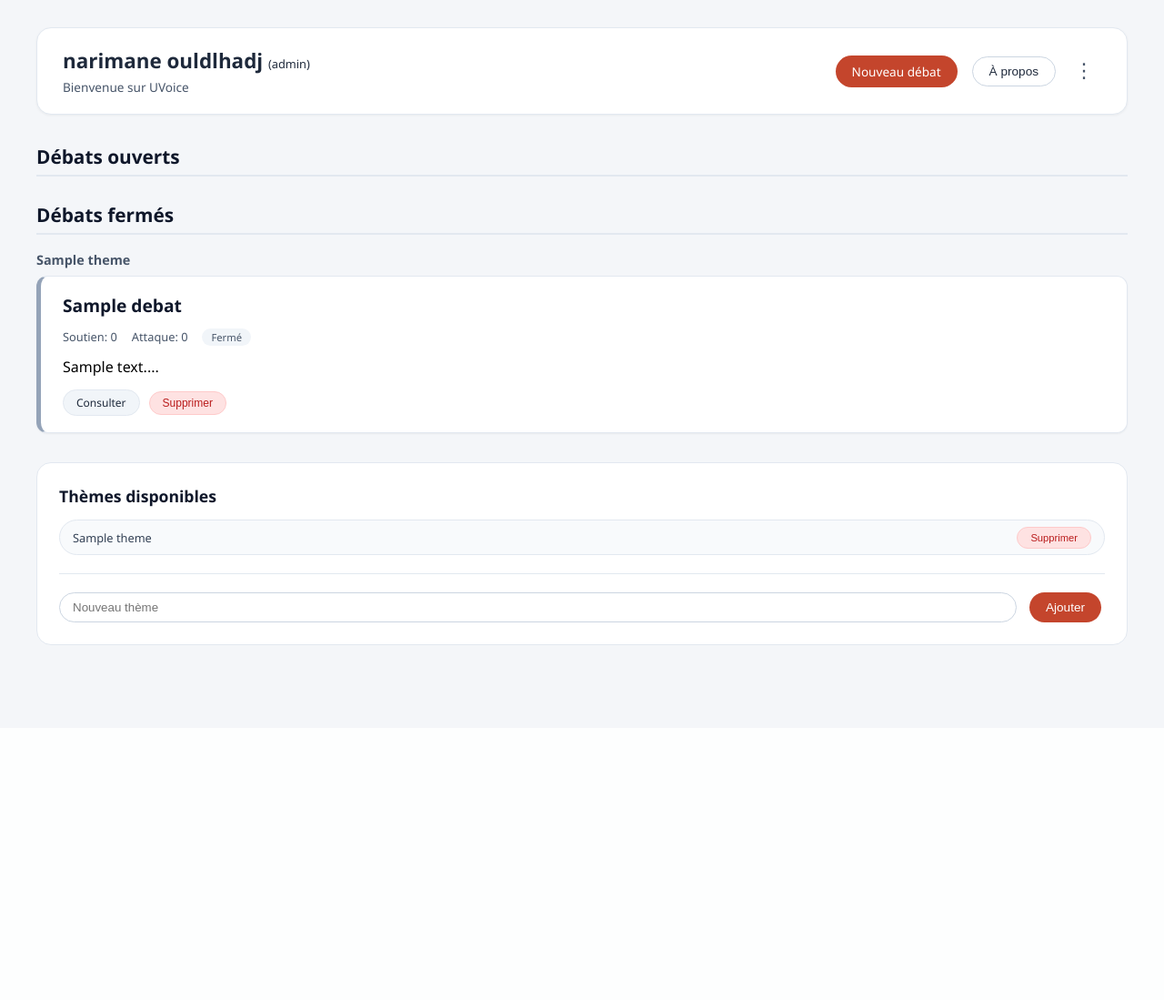
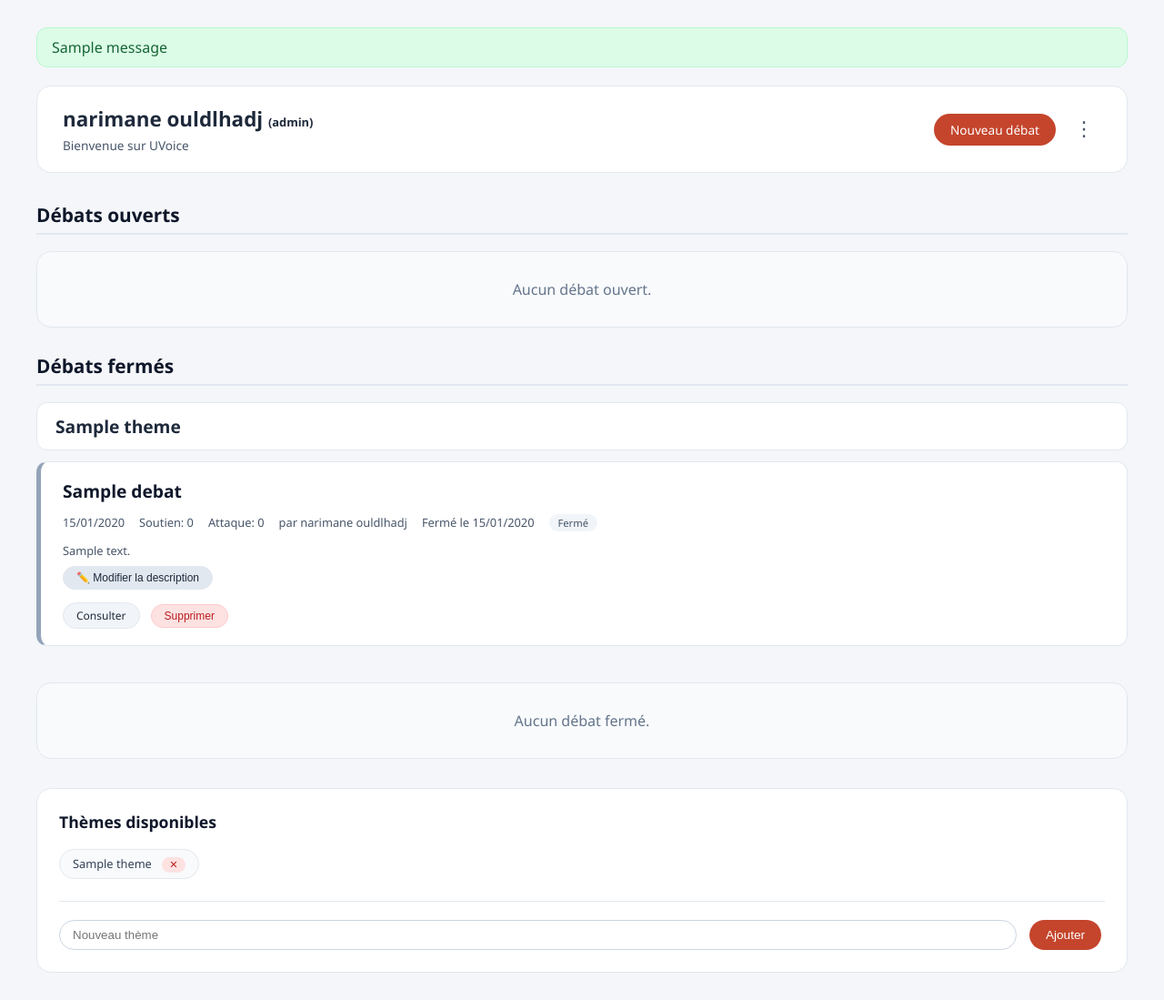
Before and after one commit to nadineiyapri/plateforme_de_d-liberation, a Flask app: page /accueil in a window 1280 px wide. Shown: the whole page at 91% size. Before the commit the page ends 709 px from the top, so only its background shows below. Run offline with Flask 3, Linux system fonts and the light colour scheme; a user stored in the database is signed in; tables that the repository leaves empty hold one stand-in row (values such as "Sample post"); one stand-in notice (Sample message) is shown.

Commit message:
adaptation code accueil.html au sprint3

```diff
--- a/templates/accueil.html
+++ b/templates/accueil.html
@@ -5,212 +5,66 @@
     <title>UVoice - Accueil</title>
     <style>
         * { margin: 0; padding: 0; box-sizing: border-box; }
-        body {
-            font-family: 'Segoe UI', Roboto, system-ui, sans-serif;
-            background: #f4f6f9;
-            padding: 30px 20px;
-        }
+        body { font-family: 'Segoe UI', Roboto, sans-serif; background: #f4f6f9; padding: 30px 20px; }
         .container { max-width: 1200px; margin: 0 auto; }
-
-        .header {
-            background: white;
-            border-radius: 16px;
-            padding: 20px 28px;
-            display: flex;
-            justify-content: space-between;
-            align-items: center;
-            flex-wrap: wrap;
-            margin-bottom: 32px;
-            box-shadow: 0 1px 3px rgba(0,0,0,0.05);
-            border: 1px solid #e2e8f0;
-        }
-        .user-info h2 { color: #1e293b; font-size: 1.4rem; font-weight: 600; }
+        .header { background: white; border-radius: 16px; padding: 20px 28px; display: flex; justify-content: space-between; align-items: center; flex-wrap: wrap; margin-bottom: 32px; border: 1px solid #e2e8f0; }
+        .user-info h2 { color: #1e293b; font-size: 1.4rem; }
         .user-info p { color: #475569; margin-top: 4px; font-size: 0.85rem; }
-
-        .btn {
-            background: #c4452c;
-            color: white;
-            padding: 8px 18px;
-            border-radius: 30px;
-            text-decoration: none;
-            font-weight: 500;
-            margin: 0 4px;
-            display: inline-block;
-            transition: 0.2s;
-            border: none;
-            cursor: pointer;
-            font-size: 0.85rem;
-        }
+        .btn { background: #c4452c; color: white; padding: 8px 18px; border-radius: 30px; text-decoration: none; font-weight: 500; margin: 0 4px; display: inline-block; transition: 0.2s; border: none; cursor: pointer; font-size: 0.85rem; }
         .btn:hover { background: #a3321c; }
-        .btn-outline {
-            background: transparent;
-            border: 1px solid #cbd5e1;
-            color: #1e293b;
-        }
-        .btn-outline:hover { background: #f1f5f9; }
-
-        .section-title {
-            font-size: 1.3rem;
-            font-weight: 600;
-            color: #0f172a;
-            margin: 28px 0 18px 0;
-            padding-bottom: 6px;
-            border-bottom: 2px solid #e2e8f0;
-        }
-
-        .debat-card {
-            background: white;
-            border-radius: 12px;
-            padding: 18px 24px;
-            margin-bottom: 16px;
-            box-shadow: 0 1px 2px rgba(0,0,0,0.05);
-            border: 1px solid #e2e8f0;
-            transition: box-shadow 0.2s;
-        }
-        .debat-card:hover { box-shadow: 0 4px 12px rgba(0,0,0,0.08); }
-        .debat-card.ouvert { border-left: 5px solid #8b5cf6; }
-        .debat-card.ferme  { border-left: 5px solid #94a3b8; }
-
+        .btn-small { background: #f1f5f9; padding: 5px 14px; border-radius: 30px; font-size: 0.75rem; font-weight: 500; text-decoration: none; color: #1e293b; border: 1px solid #e2e8f0; cursor: pointer; display: inline-block; }
+        .btn-small:hover { background: #e2e8f0; }
+        .btn-danger { background: #fee2e2; color: #b91c1c; border-color: #fecaca; }
+        .btn-danger:hover { background: #fecaca; }
+        .section-title { font-size: 1.3rem; font-weight: 600; color: #0f172a; margin: 28px 0 18px 0; padding-bottom: 6px; border-bottom: 2px solid #e2e8f0; }
+        .theme-groupe { margin-bottom: 40px; }
+        .theme-header { background: white; padding: 12px 20px; margin-bottom: 12px; border-radius: 12px; border: 1px solid #e2e8f0; display: flex; justify-content: space-between; align-items: center; }
+        .theme-header h3 { color: #1e293b; font-size: 1.2rem; }
+        .debat-card { background: white; border-radius: 12px; padding: 18px 24px; margin-bottom: 16px; border: 1px solid #e2e8f0; border-left: 5px solid; }
+        .debat-card.ouvert { border-left-color: #8b5cf6; }
+        .debat-card.ferme { border-left-color: #94a3b8; }
         .debat-titre { font-size: 1.2rem; font-weight: 600; margin-bottom: 8px; }
         .debat-titre a { text-decoration: none; color: #0f172a; }
         .debat-titre a:hover { color: #c4452c; }
-
-        .debat-meta {
-            display: flex;
-            flex-wrap: wrap;
-            gap: 16px;
-            margin: 12px 0;
-            font-size: 0.8rem;
-            color: #475569;
-        }
+        .debat-meta { display: flex; flex-wrap: wrap; gap: 16px; margin: 12px 0; font-size: 0.8rem; color: #475569; }
         .badge { padding: 2px 10px; border-radius: 30px; font-size: 0.7rem; font-weight: 500; }
         .badge.violet { background: #ede9fe; color: #6d28d9; }
-        .badge.gris   { background: #f1f5f9; color: #475569; }
-
-        .flex-actions { display: flex; gap: 10px; margin-top: 14px; align-items: center; flex-wrap: wrap; }
-
-        .btn-small {
-            background: #f1f5f9;
-            padding: 5px 14px;
-            border-radius: 30px;
-            font-size: 0.75rem;
-            font-weight: 500;
-            text-decoration: none;
-            color: #1e293b;
-            border: 1px solid #e2e8f0;
-            cursor: pointer;
-        }
-        .btn-small:hover { background: #e2e8f0; }
-        .btn-danger {
-            background: #fee2e2;
-            color: #b91c1c;
-            border-color: #fecaca;
-        }
-        .btn-danger:hover { background: #fecaca; }
-
-        .theme-section {
-            background: white;
-            border-radius: 16px;
-            padding: 24px;
-            margin-top: 32px;
-            border: 1px solid #e2e8f0;
-        }
-        .theme-section h3 { color: #0f172a; font-size: 1.1rem; margin-bottom: 14px; font-weight: 600; }
-
-        .theme-ligne {
-            display: flex;
-            align-items: center;
-            justify-content: space-between;
-            background: #f8fafc;
-            border: 1px solid #e2e8f0;
-            border-radius: 40px;
-            padding: 6px 14px;
-            margin: 4px 0;
-        }
-        .theme-ligne span { font-size: 0.8rem; color: #334155; }
-
+        .badge.gris { background: #f1f5f9; color: #475569; }
+        .flex-actions { display: flex; gap: 12px; margin-top: 14px; align-items: center; flex-wrap: wrap; }
+        .empty-msg { text-align: center; padding: 30px; color: #64748b; background: #f8fafc; border-radius: 16px; border: 1px solid #e2e8f0; margin-bottom: 20px; }
+        .dropdown { position: relative; display: inline-block; }
+        .dropdown button { background: none; font-size: 22px; padding: 0 8px; cursor: pointer; border: none; color: #475569; }
+        .dropdown-content { display: none; position: absolute; right: 0; background: white; min-width: 140px; box-shadow: 0 4px 12px rgba(0,0,0,0.1); border-radius: 12px; z-index: 10; border: 1px solid #e2e8f0; }
+        .dropdown-content a { color: #1e293b; padding: 10px 16px; text-decoration: none; display: block; font-size: 0.85rem; }
+        .dropdown-content a:hover { background: #f1f5f9; }
+        .theme-section { background: white; border-radius: 16px; padding: 24px; margin-top: 32px; border: 1px solid #e2e8f0; }
+        .theme-section h3 { color: #0f172a; font-size: 1.1rem; margin-bottom: 14px; }
+        .theme-badge { background: #f8fafc; border: 1px solid #e2e8f0; border-radius: 40px; padding: 6px 14px; margin: 4px 6px 4px 0; display: inline-block; font-size: 0.8rem; color: #334155; }
+        .supprimer-theme-btn { background: #fee2e2; color: #b91c1c; border: none; padding: 2px 8px; border-radius: 30px; margin-left: 8px; cursor: pointer; font-size: 0.7rem; }
         hr { margin: 20px 0; border: 0; height: 1px; background: #e2e8f0; }
-
-        .empty-msg {
-            text-align: center;
-            padding: 40px;
-            color: #64748b;
-            background: #f8fafc;
-            border-radius: 16px;
-            border: 1px solid #e2e8f0;
-        }
-
-        .dropdown { position: relative; display: inline-block; }
-        .dropdown button {
-            background: none;
-            font-size: 22px;
-            padding: 0 8px;
-            cursor: pointer;
-            border: none;
-            color: #475569;
-        }
-        .dropdown-content {
-            display: none;
-            position: absolute;
-            right: 0;
-            background-color: white;
-            min-width: 140px;
-            box-shadow: 0 4px 12px rgba(0,0,0,0.1);
-            border-radius: 12px;
-            z-index: 10;
-            border: 1px solid #e2e8f0;
-        }
-        .dropdown-content a {
-            color: #1e293b;
-            padding: 10px 16px;
-            text-decoration: none;
-            display: block;
-            font-size: 0.85rem;
-        }
-        .dropdown-content a:hover { background-color: #f1f5f9; border-radius: 12px; }
-
-        .modal {
-            display: none;
-            position: fixed;
-            top: 0; left: 0;
-            width: 100%; height: 100%;
-            background: rgba(0,0,0,0.5);
-            z-index: 2000;
-            justify-content: center;
-            align-items: center;
-        }
-        .modal-content {
-            background: white;
-            max-width: 480px;
-            margin: 20px;
-            padding: 24px;
-            border-radius: 20px;
-            box-shadow: 0 20px 30px rgba(0,0,0,0.2);
-        }
-        .modal-content h2 { color: #c4452c; margin-bottom: 12px; font-size: 1.4rem; }
-        .modal-content p { margin: 10px 0; color: #334155; line-height: 1.5; }
-        .close-modal {
-            background: #c4452c;
-            color: white;
-            border: none;
-            padding: 6px 18px;
-            border-radius: 30px;
-            cursor: pointer;
-            margin-top: 12px;
-        }
+        .alert { padding: 10px 16px; border-radius: 12px; margin-bottom: 20px; }
+        .alert-success { background: #dcfce7; color: #166534; border: 1px solid #bbf7d0; }
+        .alert-danger { background: #fee2e2; color: #b91c1c; border: 1px solid #fecaca; }
+        .alert-warning { background: #fef9c3; color: #854d0e; border: 1px solid #fde047; }
     </style>
 </head>
 <body>
 <div class="container">
+    {% with messages = get_flashed_messages(with_categories=true) %}
+        {% for category, message in messages %}
+            <div class="alert alert-{{ category }}">
+                {{ message }}
+            </div>
+        {% endfor %}
+    {% endwith %}
 
     <div class="header">
         <div class="user-info">
-            <h2>{{ user.prenom }} {{ user.nom }} <span style="font-size:0.8rem; font-weight:normal;">({{ user.role }})</span></h2>
+            <h2>{{ user.prenom }} {{ user.nom }} <span style="font-size:0.8rem;">({{ user.role }})</span></h2>
             <p>Bienvenue sur UVoice</p>
         </div>
         <div style="display: flex; align-items: center; gap: 8px;">
             <a href="{{ url_for('creer_debat') }}" class="btn">Nouveau débat</a>
-            <button id="aboutBtn" class="btn btn-outline">À propos</button>
             <div class="dropdown">
                 <button>⋮</button>
                 <div class="dropdown-content">
@@ -222,126 +76,168 @@
     </div>
 
     <div class="section-title">Débats ouverts</div>
-    {% for t in themes %}
-        {% set bloc = ouverts_par_theme[t.id_theme] %}
-        {% if bloc.debats %}
-            <h3 style="font-size:0.9rem; color:#475569; margin: 16px 0 8px;">{{ t.nom_theme }}</h3>
-            {% for d in bloc.debats %}
+    {% set has_ouvert = false %}
+    {% for theme_data in ouverts_par_theme.values() %}
+        {% if theme_data.debats %}
+            {% set has_ouvert = true %}
+            <div class="theme-groupe">
+                <div class="theme-header"><h3>{{ theme_data.theme.nom_theme }}</h3></div>
+                {% for d in theme_data.debats %}
                 <div class="debat-card ouvert">
-                <div class="debat-titre">
-                    <a href="{{ url_for('debat', id_debat=d.id_debat) }}">{{ d.titre }}</a>
-                </div>
+                    <div class="debat-titre"><a href="{{ url_for('debat', id_debat=d.id_debat) }}">{{ d.titre }}</a></div>
                     <div class="debat-meta">
+                        <span>{{ d.date_creation.strftime('%d/%m/%Y') }}</span>
                         <span>Soutien: {{ d.nb_soutien }}</span>
                         <span>Attaque: {{ d.nb_attaque }}</span>
+                        <span>par {{ d.createur.prenom }} {{ d.createur.nom }}</span>
+                        {% if d.date_limite %}<span>Limite: {{ d.date_limite.strftime('%d/%m/%Y') }}</span>{% endif %}
                         <span class="badge violet">Ouvert</span>
                     </div>
-                <p>{{ d.description[:120] if d.description }}...</p>
+
+                    <!-- Affichage de la description simple (pour tous) -->
+                    {% if d.description %}
+                        <p style="font-size:0.8rem; color:#475569; margin: 8px 0;">{{ d.description[:120] }}{% if d.description|length > 120 %}...{% endif %}</p>
+                    {% else %}
+                        <p style="font-size:0.8rem; color:#94a3b8; margin: 8px 0;"><em>Aucune description</em></p>
+                    {% endif %}
+
+                    <!-- Bouton Modifier la description (auteur ou admin uniquement) -->
+                    {% if user.role == 'admin' or user.iduser == d.id_createur %}
+                    <div style="margin: 8px 0;">
+                        <button class="btn-small toggle-desc-btn" data-id="{{ d.id_debat }}" style="background:#e2e8f0; color:#1e293b;"> Modifier la description</button>
+                        <div class="desc-form-{{ d.id_debat }}" style="display: none; margin-top: 8px;">
+                            <form method="POST" action="{{ url_for('modifier_description', id_debat=d.id_debat) }}" style="display: flex; gap: 8px; align-items: flex-start;">
+                                <textarea name="description" rows="2" style="flex:1; padding: 6px 10px; border-radius: 12px; border: 1px solid #cbd5e1; font-family: inherit; font-size: 0.75rem;">{{ d.description or '' }}</textarea>
+                                <button type="submit" class="btn-small" style="background:#c4452c; color:white;">Enregistrer</button>
+                            </form>
+                        </div>
+                    </div>
+                    {% endif %}
+
                     <div class="flex-actions">
                         <a href="{{ url_for('debat', id_debat=d.id_debat) }}" class="btn-small">Participer</a>
-                    {% if user.role in ['admin', 'prof'] or d.id_createur == user.iduser %}
+                        {% if user.role == 'admin' or d.id_createur == user.iduser %}
                         <form method="POST" action="{{ url_for('supprimer_debat', id_debat=d.id_debat) }}" style="display:inline;">
-                        <button type="submit" class="btn-small btn-danger"
-                            onclick="return confirm('Supprimer ce débat ?')">Supprimer</button>
+                            <button type="submit" class="btn-small btn-danger">Supprimer</button>
                         </form>
                         {% endif %}
                     </div>
                 </div>
                 {% endfor %}
+            </div>
         {% endif %}
     {% endfor %}
+    {% if not has_ouvert %}
+        <div class="empty-msg">Aucun débat ouvert.</div>
+    {% endif %}
 
     <div class="section-title">Débats fermés</div>
-    {% for t in themes %}
-        {% set bloc = fermes_par_theme[t.id_theme] %}
-        {% if bloc.debats %}
-            <h3 style="font-size:0.9rem; color:#475569; margin: 16px 0 8px;">{{ t.nom_theme }}</h3>
-            {% for d in bloc.debats %}
+    {% set has_ferme = false %}
+    {% for theme_data in fermes_par_theme.values() %}
+        {% if theme_data.debats %}
+            {% set has_ferme = true %}
+            <div class="theme-groupe">
+                <div class="theme-header"><h3>{{ theme_data.theme.nom_theme }}</h3></div>
+                {% for d in theme_data.debats %}
                 <div class="debat-card ferme">
-                <div class="debat-titre">
-                    <a href="{{ url_for('debat', id_debat=d.id_debat) }}">{{ d.titre }}</a>
-                </div>
+                    <div class="debat-titre"><a href="{{ url_for('debat', id_debat=d.id_debat) }}">{{ d.titre }}</a></div>
                     <div class="debat-meta">
+                        <span>{{ d.date_creation.strftime('%d/%m/%Y') }}</span>
                         <span>Soutien: {{ d.nb_soutien }}</span>
                         <span>Attaque: {{ d.nb_attaque }}</span>
+                        <span>par {{ d.createur.prenom }} {{ d.createur.nom }}</span>
+                        {% if d.date_limite %}<span>Fermé le {{ d.date_limite.strftime('%d/%m/%Y') }}</span>{% endif %}
                         <span class="badge gris">Fermé</span>
                     </div>
-                <p>{{ d.description[:120] if d.description }}...</p>
+
+                    <!-- Affichage de la description simple (pour tous) -->
+                    {% if d.description %}
+                        <p style="font-size:0.8rem; color:#475569; margin: 8px 0;">{{ d.description[:120] }}{% if d.description|length > 120 %}...{% endif %}</p>
+                    {% else %}
+                        <p style="font-size:0.8rem; color:#94a3b8; margin: 8px 0;"><em>Aucune description</em></p>
+                    {% endif %}
+
+                    <!-- Bouton Modifier la description (auteur ou admin uniquement) -->
+                    {% if user.role == 'admin' or user.iduser == d.id_createur %}
+                    <div style="margin: 8px 0;">
+                        <button class="btn-small toggle-desc-btn" data-id="{{ d.id_debat }}" style="background:#e2e8f0; color:#1e293b;">✏️ Modifier la description</button>
+                        <div class="desc-form-{{ d.id_debat }}" style="display: none; margin-top: 8px;">
+                            <form method="POST" action="{{ url_for('modifier_description', id_debat=d.id_debat) }}" style="display: flex; gap: 8px; align-items: flex-start;">
+                                <textarea name="description" rows="2" style="flex:1; padding: 6px 10px; border-radius: 12px; border: 1px solid #cbd5e1; font-family: inherit; font-size: 0.75rem;">{{ d.description or '' }}</textarea>
+                                <button type="submit" class="btn-small" style="background:#c4452c; color:white;">Enregistrer</button>
+                            </form>
+                        </div>
+                    </div>
+                    {% endif %}
+
                     <div class="flex-actions">
                         <a href="{{ url_for('debat', id_debat=d.id_debat) }}" class="btn-small">Consulter</a>
-                    {% if user.role in ['admin', 'prof'] or d.id_createur == user.iduser %}
+                        {% if user.role == 'admin' or d.id_createur == user.iduser %}
                         <form method="POST" action="{{ url_for('supprimer_debat', id_debat=d.id_debat) }}" style="display:inline;">
-                        <button type="submit" class="btn-small btn-danger"
-                            onclick="return confirm('Supprimer ce débat ?')">Supprimer</button>
+                            <button type="submit" class="btn-small btn-danger">Supprimer</button>
                         </form>
                         {% endif %}
                     </div>
                 </div>
                 {% endfor %}
+            </div>
         {% endif %}
     {% endfor %}
+    {% if not has_ferme %}
+        <div class="empty-msg">Aucun débat fermé.</div>
+    {% endif %}
 
     <div class="theme-section">
         <h3>Thèmes disponibles</h3>
+        <div>
             {% for t in themes %}
-        <div class="theme-ligne">
-            <span>{{ t.nom_theme }}</span>
+                <span class="theme-badge">
+                    {{ t.nom_theme }}
                     {% if user.role == 'admin' %}
                     <form method="POST" action="{{ url_for('supprimer_theme', id_theme=t.id_theme) }}" style="display:inline;">
-                <button type="submit" class="btn-small btn-danger" style="border-radius:20px; font-size:0.7rem;"
-                    onclick="return confirm('Supprimer ce thème et tous ses débats ?')">Supprimer</button>
+                        <button type="submit" class="supprimer-theme-btn" onclick="return confirm('Supprimer ce thème ? Tous ses débats seront supprimés.')">✕</button>
                     </form>
                     {% endif %}
+                </span>
+            {% endfor %}
         </div>
-        {% endfor %}
-
         {% if user.role == 'admin' %}
         <hr>
         <form method="POST" action="{{ url_for('ajouter_theme') }}" style="display:flex; gap:10px; margin-top:16px;">
-            <input type="text" name="nom_theme" placeholder="Nouveau thème"
-                style="flex:1; padding:8px 14px; border-radius:40px; border:1px solid #cbd5e1;">
+            <input type="text" name="nom_theme" placeholder="Nouveau thème" style="flex:1; padding:8px 14px; border-radius:40px; border:1px solid #cbd5e1;">
             <button type="submit" class="btn">Ajouter</button>
         </form>
         {% endif %}
     </div>
-
 </div>
-
-<div id="aboutModal" class="modal">
-    <div class="modal-content">
-        <h2>À propos</h2>
-        <p><strong>U-Voice — Turn opinions into decisions.</strong></p>
-        <p>Nous sommes un groupe d'étudiants de <strong>Sorbonne Université (Jussieu)</strong>.<br>
-        Nous avons créé U-Voice pour rendre les débats plus simples, plus clairs et accessibles à tous.</p>
-        <p>Notre objectif est de permettre à chacun de s'exprimer, de confronter des idées et de participer à des décisions collectives dans un cadre structuré.</p>
-        <p><em>Parce que chaque voix compte.</em></p>
-        <hr>
-        <p><strong>Contact</strong><br>contact@u-voice.fr<br>Paris, France</p>
-        <button class="close-modal" id="closeAboutBtn">Fermer</button>
-    </div>
-</div>
-
 <script>
     document.querySelectorAll('.dropdown button').forEach(btn => {
         btn.onclick = function(e) {
             var content = this.nextElementSibling;
-            if (content && content.classList.contains('dropdown-content')) {
             content.style.display = content.style.display === 'block' ? 'none' : 'block';
             e.stopPropagation();
-            }
         };
     });
-    window.onclick = function(e) {
+    window.onclick = function() {
         document.querySelectorAll('.dropdown-content').forEach(d => d.style.display = 'none');
-        if (e.target === document.getElementById('aboutModal'))
-            document.getElementById('aboutModal').style.display = 'none';
     };
-    document.getElementById('aboutBtn').onclick = () => {
-        document.getElementById('aboutModal').style.display = 'flex';
-    };
-    document.getElementById('closeAboutBtn').onclick = () => {
-        document.getElementById('aboutModal').style.display = 'none';
-    };
+
+    // Affichage/masquage du formulaire de modification de description
+    document.querySelectorAll('.toggle-desc-btn').forEach(btn => {
+        btn.addEventListener('click', function() {
+            const id = this.getAttribute('data-id');
+            const formDiv = document.querySelector(`.desc-form-${id}`);
+            if (formDiv) {
+                if (formDiv.style.display === 'none') {
+                    formDiv.style.display = 'block';
+                    this.textContent = 'Annuler la modification';
+                } else {
+                    formDiv.style.display = 'none';
+                    this.textContent = '✏️ Modifier la description';
+                }
+            }
+        });
+    });
 </script>
 </body>
 </html>
```
Lines whose indentation alone changed are shown as unchanged.
